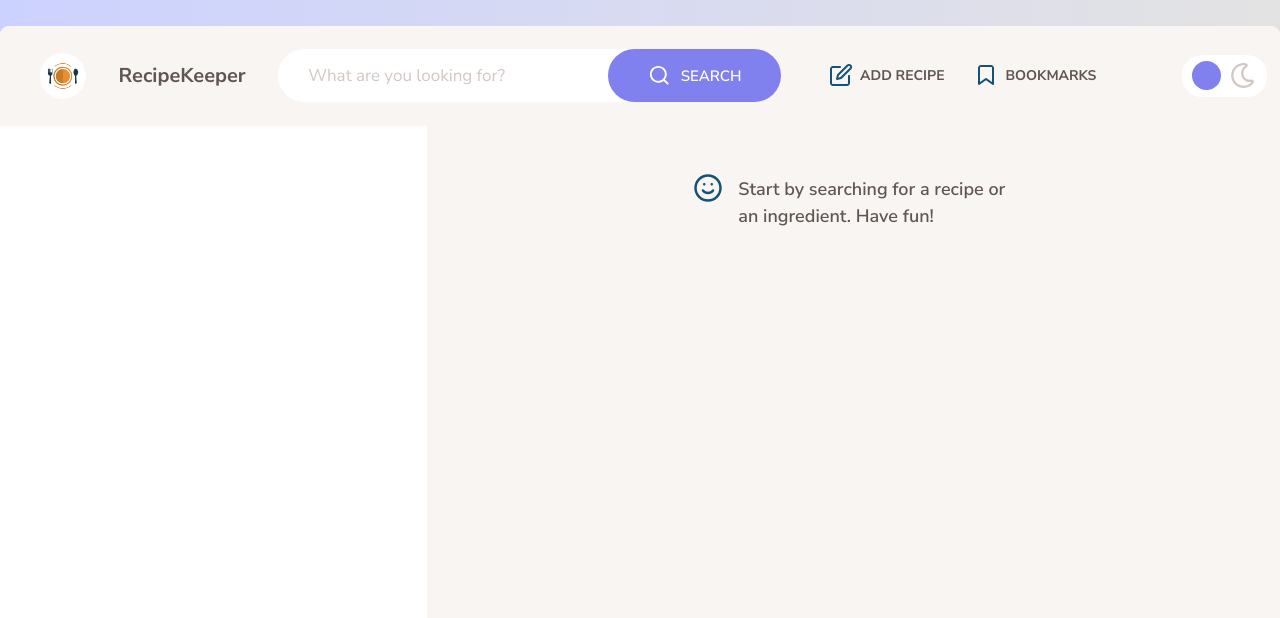
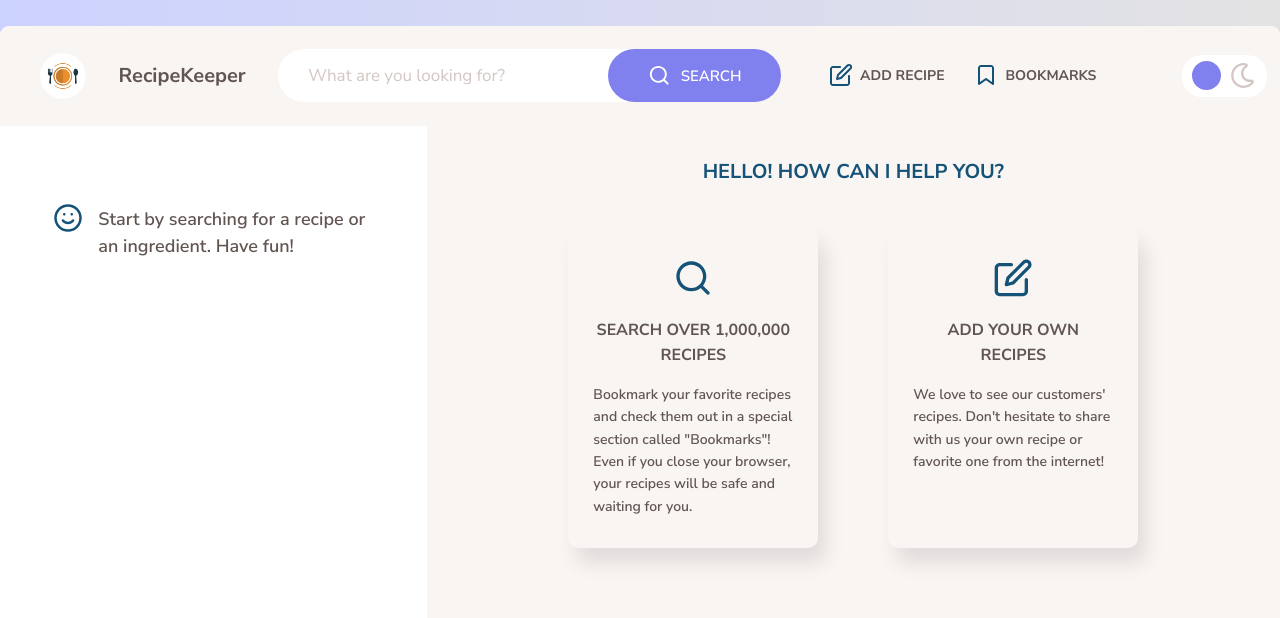
Before and after one commit to wartelski/recipekeeper, a website built with Parcel: page index.html in a window 1280 px wide. Shown: the top 618 px of the page. Built offline with nearby package versions, Linux system fonts and the light colour scheme; some packages are replaced by stand-ins of ours; no server answers.

Commit message:
adding introduction to the main page

```diff
--- a/index.html
+++ b/index.html
@@ -38,8 +38,6 @@
             <span>Search</span>
           </button>
         </form>
-
-
 
         <nav class="nav">
           <ul class="nav__list">
@@ -86,7 +84,16 @@
       </header>
 
       <div class="search-results">
-        <ul class="results"></ul>
+        <ul class="results">
+          <div class="message">
+            <div>
+              <svg>
+                <use href="src/img/icons.svg#icon-smile"></use>
+              </svg>
+            </div>
+            <p>Start by searching for a recipe or an ingredient. Have fun!</p>
+          </div>
+        </ul>
 
         <div class="pagination"></div>
 
@@ -101,16 +108,38 @@
       </div>
 
       <div class="recipe">
-        <div class="message">
-          <div>
-            <svg>
-              <use href="src/img/icons.svg#icon-smile"></use>
-            </svg>
+        <section class="blocks blocks__features">
+          <h2 class="heading--2 u-margin-top">Hello! How can I help you?</h2>
+
+          <div class="features">
+            <div class="features__feature-box">
+              <div class="features__icon">
+                <svg>
+                  <use href="src/img/icons.svg#icon-search"></use>
+                </svg>
+              </div>
+              <h3 class="heading--3">Search over 1,000,000 recipes</h3>
+              <p class="features__description">
+                Bookmark your favorite recipes and check them out in a special
+                section called "Bookmarks"! Even if you close your browser, your
+                recipes will be safe and waiting for you.
+              </p>
+            </div>
+
+            <div class="features__feature-box">
+              <div class="features__icon">
+                <svg>
+                  <use href="src/img/icons.svg#icon-edit"></use>
+                </svg>
+              </div>
+              <h3 class="heading--3">Add your own recipes</h3>
+              <p class="features__description">
+                We love to see our customers' recipes. Don't hesitate to share
+                with us your own recipe or favorite one from the internet!
+              </p>
+            </div>
           </div>
-          <p>Start by searching for a recipe or an ingredient. Have fun!</p>
-        </div>
-
-        <!--  -->
+        </section>
       </div>
     </div>
 
--- a/src/sass/_components.scss
+++ b/src/sass/_components.scss
@@ -152,14 +152,28 @@
   }
 }
 
-.heading--2 {
+.heading {
+  &--2 {
     font-size: 2rem;
     font-weight: 700;
     color: var(--color-primary);
     text-transform: uppercase;
     margin-bottom: 2.5rem;
     text-align: center;
-  // transform: skewY(-3deg);
+  }
+
+  &--3 {
+    font-size: 1.6rem;
+    font-weight: 700;
+    color: var(--color-text--1);
+    text-transform: uppercase;
+    margin: 1.5rem 0;
+    text-align: center;
+  }
+}
+
+.u-margin-top {
+  margin-top: 3rem;
 }
 
 .link:link,
--- /dev/null
+++ b/src/sass/_features.scss
@@ -0,0 +1,34 @@
+.features {
+  display: flex;
+  flex-flow: row wrap;
+  place-content: center;
+  padding: 0 8rem;
+  margin-top: -1.5rem;
+
+  &__feature-box {
+    max-width: 25rem;
+    background-color: var(--color-grey--2);
+    box-shadow: 0.8rem 1.5rem 2rem rgba(#000, 0.1);
+    border-radius: 1rem;
+    margin: 3rem 3.5rem;
+    padding: 3rem 2.5rem;
+    transition: all 0.3s;
+
+    &:hover {
+      transform: translateY(-1rem) scale(1.03);
+    }
+  }
+  &__icon {
+    text-align: center;
+    svg {
+      width: 4rem;
+      height: 4rem;
+      fill: var(--color-primary);
+    }
+  }
+  &__description {
+    font-size: 1.4rem;
+    font-weight: 600;
+    color: inherit;
+  }
+}
--- a/src/sass/_variables.scss
+++ b/src/sass/_variables.scss
@@ -25,7 +25,7 @@
 
 [data-theme='dark'] {
   --main-color: #676666;
-  --color-primary: #FA8072;
+  --color-primary: #00FF40;
 
   --color-grey-light-1: #787676;
   --color-grey-light-2: #515050;
--- a/src/sass/main.scss
+++ b/src/sass/main.scss
@@ -6,3 +6,4 @@
 @import 'searchResults';
 @import 'recipe';
 @import 'upload';
+@import 'features';
```
Lines whose indentation alone changed are shown as unchanged.
